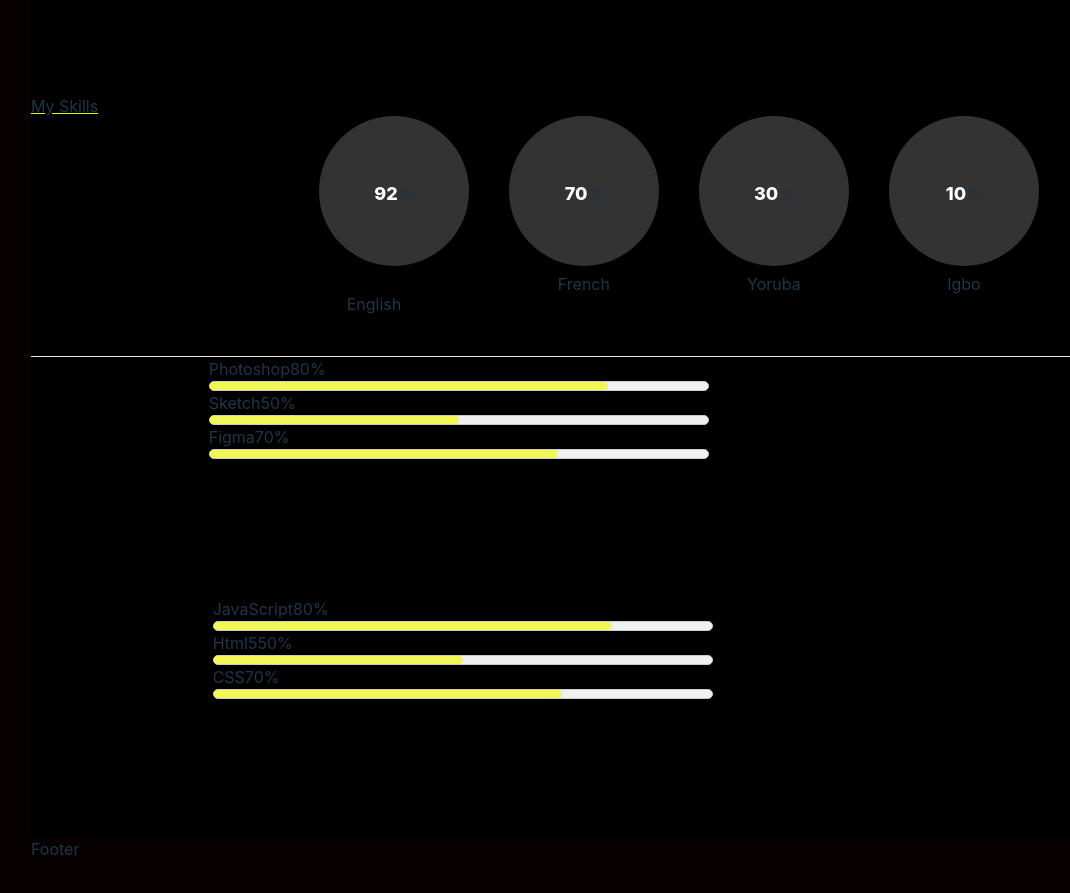
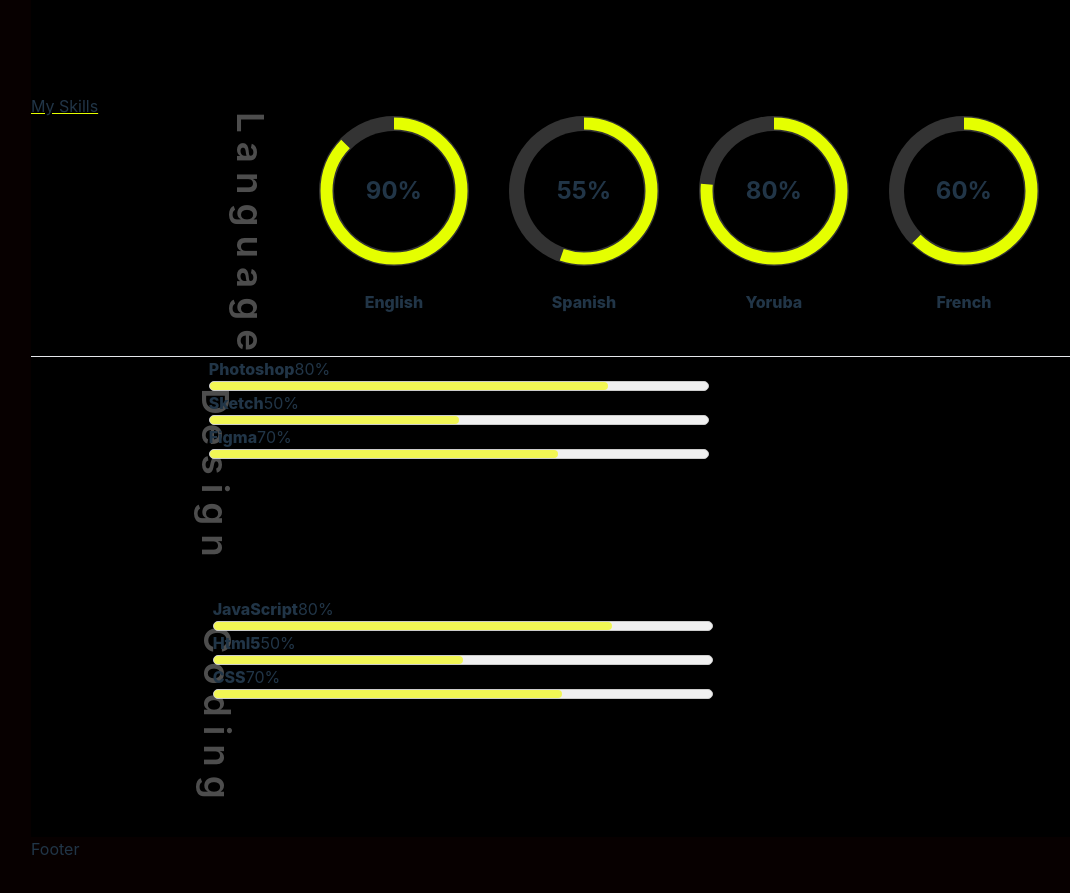
Before and after one commit to Jambisi-11/my-portfolio-g3, a React (Vite) app: page /Resume in a window 1280 px wide. Shown: the part 1829-2722 px from the top of the page, without its empty margins (1-1071 px from the left). Built offline with nearby package versions, Linux system fonts and the light colour scheme.

Commit message:
Update on language skill

```diff
--- a/src/Compenets/My Resume/Resume.css
+++ b/src/Compenets/My Resume/Resume.css
@@ -178,28 +178,21 @@ margin-left: 200px; /* I changed this one from 10px to 200px*/
         font-size: 1.6rem;
         line-height: 50px;
         font-weight: 600;
+
     }
-
+/* language skill */
   .lang{
     font-size: 2.3rem;
     opacity: 0.3;
     letter-spacing: 9px;
     transform: rotate(90deg);
     height: 240px;
- /*    -webkit-transform: rotate(90deg);
-    -moz-transform: rotate(90deg);
-    -ms-transform: rotate(90deg);
-    -o-transform: rotate(90deg); */
+    color: #ffffff;
+
 }
 .skill_category{
     display: flex;
     flex-wrap: wrap;
-
-
-
-
-
-
 }
 .skill{
     margin: 0;
@@ -212,29 +205,27 @@ margin-left: 200px; /* I changed this one from 10px to 200px*/
     text-transform: capitalize;
     font-size: medium;
 }
-  /* .skill_category{
-        --bs-gutter-x: 0;
-        --bs-gutter-y: -1rem;
-        display: flex;
-        flex-wrap: wrap;
-        margin-top: calc(-1 * var(--bs-gutter-y));
-        margin-right: calc(-.2 * var(--bs-gutter-x));
-        margin-left: calc(-.5 * var(--bs-gutter-x));
-        width: 100%;
-        height: 240px;
-        direction: ltr;} */
 
 
 
-/* .skill_category>* {
-    box-sizing: border-box;
-    flex-shrink: 0;
-    width: 100%;
-    max-width: 100%;
-    padding-right: calc(var(--bs-gutter-x) * .5);
-    padding-left: calc(var(--bs-gutter-x) * .5);
-    margin-top: var(--bs-gutter-y)
-} */
+
+.skill1{
+    display: flex;
+    justify-content: center;
+}
+
+/* copied */
+.skill2{
+    font-size: 2.3rem;
+    opacity: 0.3;
+    letter-spacing: 9px;
+    transform: rotate(90deg);
+    height: 240px;
+    color: #ffffff;
+
+
+}
+
 
 .chart {
     position: relative;
@@ -248,34 +239,151 @@ margin-left: 200px; /* I changed this one from 10px to 200px*/
     margin-left: 40px;
 
 
+}
+.circular-progress {
+    position: relative;
+    width: 150px;
+    height: 150px;
+    display: flex;
+    justify-content: center;
+    align-items: center;
+  }
+
+  .circular-progress1 .inner {
+    position: absolute;
+    top: 50%;
+    left: 50%;
+    transform: translate(-50%, -50%);
+    width: 120px;
+    height: 120px;
+    background-color: #000000;
+    border-radius: 50%;
+    z-index: 2;
+  }
+
+  .circular-progress2 .inner {
+    position: absolute;
+    top: 50%;
+    left: 50%;
+    transform: translate(-50%, -50%);
+    width: 120px;
+    height: 120px;
+    background-color: #000000;
+    border-radius: 50%;
+    z-index: 2;
+  }
+
+  .circular-progress3 .inner {
+    position: absolute;
+    top: 50%;
+    left: 50%;
+    transform: translate(-50%, -50%);
+    width: 120px;
+    height: 120px;
+    background-color: #000000;
+    border-radius: 50%;
+    z-index: 2;
+  }
+
+  .circular-progress4 .inner {
+    position: absolute;
+    top: 50%;
+    left: 50%;
+    transform: translate(-50%, -50%);
+    width: 120px;
+    height: 120px;
+    background-color: #000000;
+    border-radius: 50%;
+    z-index: 2;
+  }
 
 
+  .circular-progress svg {
+    position: absolute;
+    top: 0;
+    left: 0;
+    width: 100%;
+    height: 100%;
+  }
 
-}
-.span1 {
-    display: inline-block;
-    font-size: 18px;
-    line-height: 156px;
+  .circular-progress1 svg path {
+    stroke: #e5ff00;
+    fill: none;
+    transform: rotate(90deg);
+    transform-origin: center;
+    stroke-dashoffset: 530;
+    transition: stroke-dashoffset 0.5s ease-in-out;
+  }
+
+  .circular-progress2 svg path {
+    stroke: #e5ff00;
+    fill: none;
+    transform: rotate(90deg);
+    transform-origin: center;
+    stroke-dashoffset: 440;
+    transition: stroke-dashoffset 0.5s ease-in-out;
+  }
+
+  .circular-progress3 svg path {
+    stroke: #e5ff00;
+    fill: none;
+    transform: rotate(90deg);
+    transform-origin: center;
+    stroke-dashoffset: 500;
+    transition: stroke-dashoffset 0.5s ease-in-out;
+  }
+
+  .circular-progress4 svg path {
+    stroke: #e5ff00;
+    fill: none;
+    transform: rotate(90deg);
+    transform-origin: center;
+    stroke-dashoffset: 460;
+    transition: stroke-dashoffset 0.5s ease-in-out;
+  }
+
+  .circular-progress1 .progress-text {
+    position: absolute;
+    top: 50%;
+    left: 50%;
+    transform: translate(-50%, -50%);
+    font-size: 24px;
+    font-weight: bold;
     z-index: 2;
-    color: #fff;
-    font-weight: 800;
-}
-.skill1{
-    display: flex;
-    justify-content: center;
-}
+  }
 
-/* copied */
-.skill2{
-    font-size: 2.3rem;
-    opacity: 0.3;
-    letter-spacing: 9px;
-    transform: rotate(90deg);
-    height: 240px;
+  .circular-progress2 .progress-text {
+    position: absolute;
+    top: 50%;
+    left: 50%;
+    transform: translate(-50%, -50%);
+    font-size: 24px;
+    font-weight: bold;
+    z-index: 2;
+  }
+
+  .circular-progress3 .progress-text {
+    position: absolute;
+    top: 50%;
+    left: 50%;
+    transform: translate(-50%, -50%);
+    font-size: 24px;
+    font-weight: bold;
+    z-index: 2;
+  }
+
+  .circular-progress4 .progress-text {
+    position: absolute;
+    top: 50%;
+    left: 50%;
+    transform: translate(-50%, -50%);
+    font-size: 24px;
+    font-weight: bold;
+    z-index: 2;
+  }
 
 
-}
-
+/* design and coding skills */
 .skill_list li {
     list-style: none;
 }
@@ -299,28 +407,16 @@ h3 {
 h5{
     display: flex;
     position: relative;
+    font-weight: 800;
+    justify-content: space-between;
+    justify-items: left;
+
 
 }
-/* .progress {
-    margin: 10px 0 20px;
-    display: block;
-    height: 5px;
-    position: relative;
-    width: 100%;
-    overflow: visible;
-    border-radius: 50px;
-    -moz-border-radius: 50px;
-    -webkit-border-radius: 50px;
-    -ms-border-radius: 50px;
-    -o-border-radius: 50px;
-    background: #dfdfdf;
-    box-shadow: 0;
-} */
 .span{
-
-
-
-
+    display: inline;
+    justify-content: end;
+    align-items: flex-end;
 }
 .progress_container {
     width: 100%;
@@ -350,41 +446,3 @@ h5{
       width: 80%;
     }
   }
-
-
-  .App {
-  font-family: Arial, sans-serif;
-  display: flex;
-  flex-direction: column;
-  justify-content: center;
-  align-items: center;
-  height: 100vh;
-  background-color: #f0f0f0;
-}
-
-.circle-container {
-  position: relative;
-  width: 150px;
-  height: 150px;
-  display: flex;
-  justify-content: center;
-  align-items: center;
-}
-
-.circle {
-  width: 100%;
-  height: 100%;
-  border-radius: 50%; /* Makes it circular */
-  background: conic-gradient(
-    yellow 0deg 0deg, /* Initial empty progress */
-    transparent 0deg 360deg
-  );
-  border: 8px solid yellow; /* Yellow border around the circle */
-  box-sizing: border-box;
-}
-
-input[type="range"] {
-  margin-top: 20px;
-  width: 100%;
-  max-width: 200px;
-}
--- a/src/Compenets/My Resume/Resume.jsx
+++ b/src/Compenets/My Resume/Resume.jsx
@@ -75,7 +75,7 @@ const Resume = () => {
             </div>
         </div>
         {/* I added this */}
-        <div class="vertical-line2"></div>
+        <div className="vertical-line2"></div>
 
 
         <div className='column-right'>
@@ -99,29 +99,49 @@ const Resume = () => {
            <div><h1 className = "mySkills">My Skills</h1></div>
             <div className="skill_category">
               <h2 className="lang">Language</h2>
-               <div className="eng">
-                <div className="chart" data-percent="92" data-scale-color="yellow">
-                   <span className="span1">92</span>%
+                      <div className="chart">
+                      <div class="circular-progress1">
+                        <div class="inner"></div>
+                        <svg viewBox="0 0 100 100">
+                          <path d="M 50, 50 m -45, 0 a 45,45 0 1,0 90,0 a 45,45 0 1,0 -90,0" stroke-width="8" stroke-miterlimit="10" stroke-dasharray="283" />
+                        </svg>
+                        <span class="progress-text">90%</span>
                       </div>
+                <br />
                    <h5 className="skill1">English</h5>
                </div>
-               <div>
-                <div className="chart" data-percent="70" data-scale-colr="yellow">
-                   <span className="span1">70</span>%
-                   <h5 className="skill1">French</h5>
+               <div className="chart">
+                      <div class="circular-progress2">
+                        <div class="inner"></div>
+                        <svg viewBox="0 0 100 100">
+                          <path d="M 50, 50 m -45, 0 a 45,45 0 1,0 90,0 a 45,45 0 1,0 -90,0" stroke-width="8" stroke-miterlimit="10" stroke-dasharray="283" />
+                        </svg>
+                        <span class="progress-text">55%</span>
                       </div>
+                <br />
+                   <h5 className="skill1">Spanish</h5>
                </div>
-                <div>
-                <div className="chart" data-percent="30" data-scale-color="yellow">
-                   <span className="span1">30</span>%
+               <div className="chart">
+                      <div class="circular-progress3">
+                        <div class="inner"></div>
+                        <svg viewBox="0 0 100 100">
+                          <path d="M 50, 50 m -45, 0 a 45,45 0 1,0 90,0 a 45,45 0 1,0 -90,0" stroke-width="8" stroke-miterlimit="10" stroke-dasharray="283" />
+                        </svg>
+                        <span class="progress-text">80%</span>
+                      </div>
+                <br />
                    <h5 className="skill1">Yoruba</h5>
                </div>
+               <div className="chart">
+                      <div class="circular-progress4">
+                        <div class="inner"></div>
+                        <svg viewBox="0 0 100 100">
+                          <path d="M 50, 50 m -45, 0 a 45,45 0 1,0 90,0 a 45,45 0 1,0 -90,0" stroke-width="8" stroke-miterlimit="10" stroke-dasharray="283" />
+                        </svg>
+                        <span class="progress-text">60%</span>
                       </div>
-                <div>
-                <div className="chart" data-percent="10" data-scale-color="yellow">
-                   <span className="span1">10</span>%
-                   <h5 className="skill1">Igbo</h5>
-                </div>
+                <br />
+                   <h5 className="skill1">French</h5>
                </div>
             </div>
       </div>
```
Lines whose indentation alone changed are shown as unchanged.
